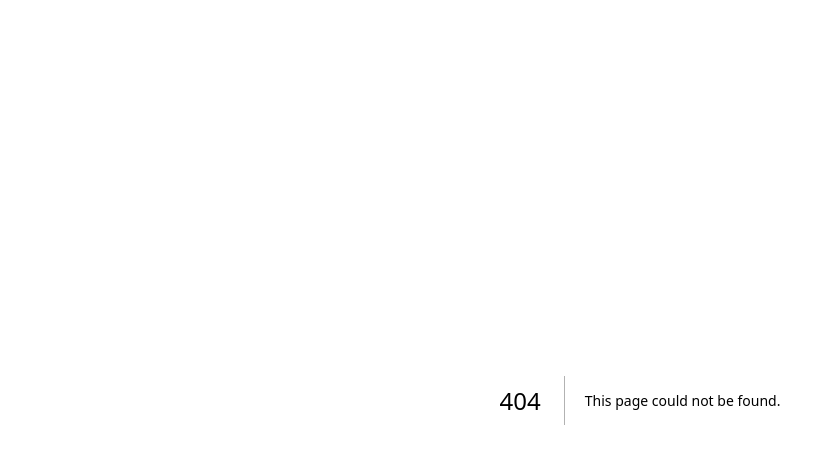
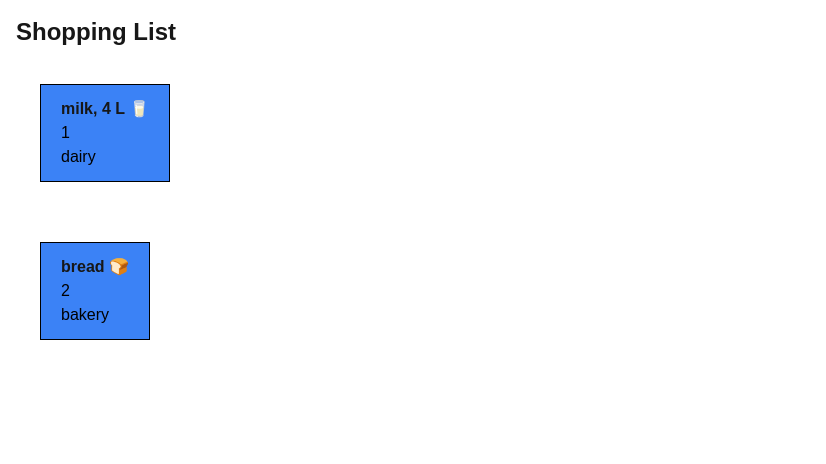
Before and after one commit to Drowbott/cprg306-assignments, a Next.js app: page /week-3 in a window 1280 px wide. Before the commit this address had no page. Shown: the top 464 px of the page, without its empty margins (0-826 px from the left). Built offline with nearby package versions, Linux system fonts and the light colour scheme.

Commit message:
Assignment Updates
Assignment Updates

```diff
--- a/app/layout.js
+++ b/app/layout.js
@@ -13,7 +13,7 @@ const geistMono = localFont({
 });
 
 export const metadata = {
-  title: "Create Next App",
+  title: "Shopping List",
   description: "Generated by create next app",
 };
 
--- a/app/page.js
+++ b/app/page.js
@@ -8,6 +8,9 @@ export default function Home() {
       <p>
       <Link href="/week-2">Week 2 Assignment</Link>
       </p>
+      <p>
+      <Link href="/week-3">Week 3 Assignment</Link>
+      </p>
     </main>
   );
 };
--- /dev/null
+++ b/app/week-3/item-list.js
@@ -0,0 +1,91 @@
+import React from 'react';
+import Item from './item';
+
+export default function ItemList({name, quantity, category}){
+    const item1 = {
+        name: "milk, 4 L 🥛",
+        quantity: 1,
+        category: "dairy",
+    };
+
+    const item2 = {
+        name: "bread 🍞",
+        quantity: 2,
+        category: "bakery",
+    };
+
+    const item3 = {
+        name: "eggs, dozen 🥚",
+        quantity: 2,
+        category: "dairy",
+    };
+
+    const item4 = {
+        name: "bananas 🍌",
+        quantity: 6,
+        category: "produce",
+    };
+
+    const item5 = {
+        name: "broccoli 🥦",
+        quantity: 3,
+        category: "produce",
+    };
+
+    const item6 = {
+        name: "chicken breasts, 1 kg 🍗",
+        quantity: 1,
+        category: "meat",
+    };
+
+    const item7 = {
+        name: "pasta sauce 🍝",
+        quantity: 3,
+        category: "canned goods",
+    };
+
+    const item8 = {
+        name: "spaghetti, 454 g 🍝",
+        quantity: 2,
+        category: "dry goods",
+    };
+
+    const item9 = {
+        name: "toilet paper, 12 pack 🧻",
+        quantity: 1,
+        category: "household",
+    };
+
+    const item10 = {
+        name: "paper towels, 6 pack",
+        quantity: 1,
+        category: "household",
+    };
+
+    const item11 = {
+        name: "dish soap 🍽️",
+        quantity: 1,
+        category: "household",
+    };
+
+    const item12 = {
+        name: "hand soap 🧼",
+        quantity: 4,
+        category: "household",
+    };
+
+  return (
+   <div>
+        <Item
+            name={item1.name}
+            quantity={item1.quantity}
+            category={item1.category}
+        />
+        <Item
+            name={item2.name}
+            quantity={item2.quantity}
+            category={item2.category}
+        />
+   </div>
+  );
+};
--- /dev/null
+++ b/app/week-3/item.js
@@ -0,0 +1,14 @@
+
+
+export default function Item ({name, quantity, category}){
+
+    return(
+      <div>
+        <li className="inline-block border border-black bg-blue-500 mt-5 mb-10 mx-6 px-5 py-3">
+          <span className="font-extrabold">{name}<br/></span>
+          <span className="text-black">{quantity}<br/></span>
+          <span className="text-black">{category}<br/></span>
+        </li>
+      </div>
+    );
+};
--- /dev/null
+++ b/app/week-3/page.js
@@ -0,0 +1,12 @@
+import React from 'react';
+import ItemList from './item-list';
+const Page = () => {
+  return (
+    <main className="container mx-auto p-4">
+      <h1 className="text-2xl font-bold mb-4">Shopping List</h1>
+      <ItemList className="inline-block"/>
+    </main>
+  );
+};
+
+export default Page;
```
